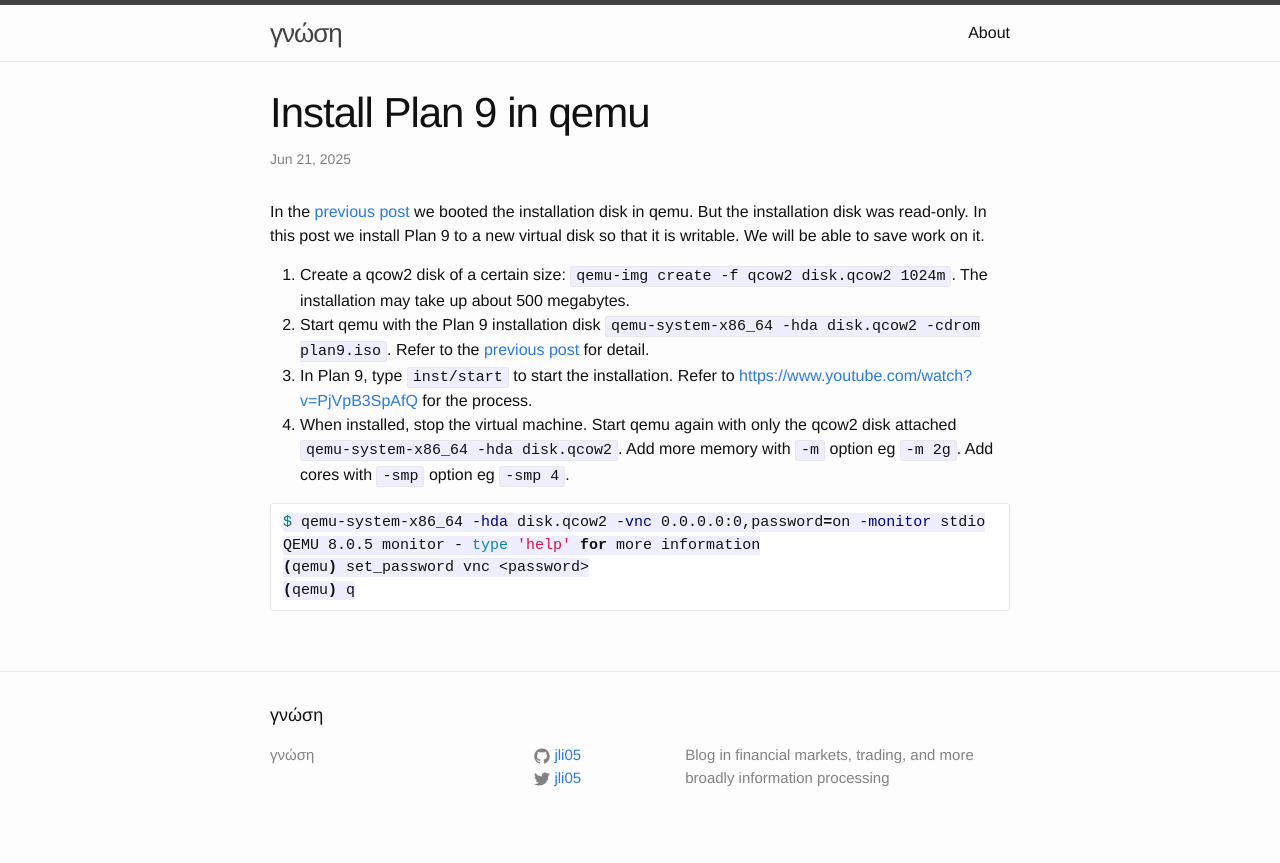
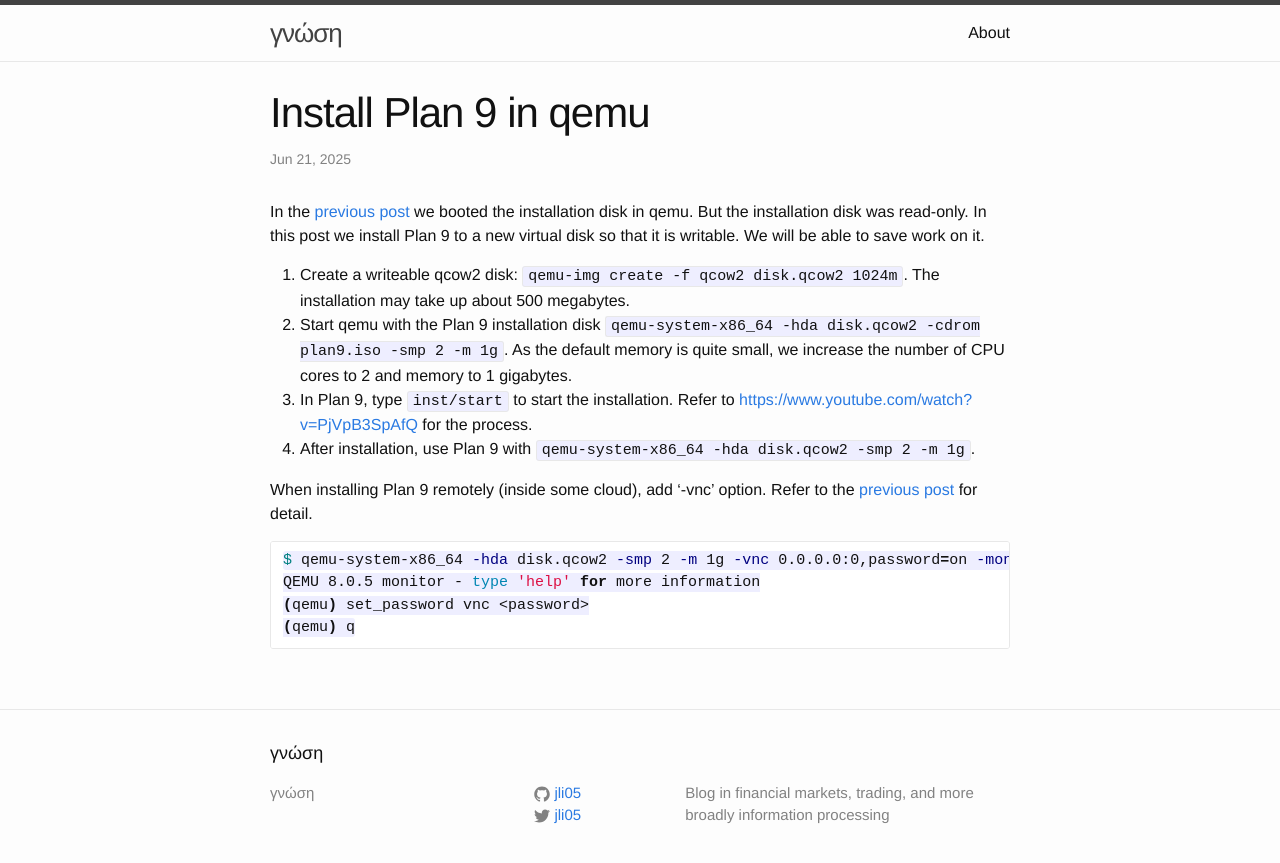
Before and after one commit to jli05/jli05.github.io, a Jekyll site: the page built from _posts/2025-06-21-9front-qemu-setup.md, in a window 1280 px wide. Shown: the top 863 px of the page. Built offline with Jekyll 4.4.1, drawn with Linux system fonts in a browser that asks for light colours.

Commit message:
increase number of CPUs and memory

````diff
--- a/_posts/2025-06-21-9front-qemu-setup.md
+++ b/_posts/2025-06-21-9front-qemu-setup.md
@@ -5,13 +5,15 @@ layout: post
 
 In the [previous post](/2025/06/15/start-plan9-in-qemu.html) we booted the installation disk in qemu. But the installation disk was read-only. In this post we install Plan 9 to a new virtual disk so that it is writable. We will be able to save work on it.
 
-1. Create a qcow2 disk of a certain size: `qemu-img create -f qcow2 disk.qcow2 1024m`. The installation may take up about 500 megabytes.
-2. Start qemu with the Plan 9 installation disk `qemu-system-x86_64 -hda disk.qcow2 -cdrom plan9.iso`. Refer to the [previous post](/2025/06/15/start-plan9-in-qemu.html) for detail.
+1. Create a writeable qcow2 disk: `qemu-img create -f qcow2 disk.qcow2 1024m`. The installation may take up about 500 megabytes.
+2. Start qemu with the Plan 9 installation disk `qemu-system-x86_64 -hda disk.qcow2 -cdrom plan9.iso -smp 2 -m 1g`. As the default memory is quite small, we increase the number of CPU cores to 2 and memory to 1 gigabytes.
 3. In Plan 9, type `inst/start` to start the installation. Refer to [https://www.youtube.com/watch?v=PjVpB3SpAfQ](https://www.youtube.com/watch?v=PjVpB3SpAfQ) for the process.
-4. When installed, stop the virtual machine. Start qemu again with only the qcow2 disk attached `qemu-system-x86_64 -hda disk.qcow2`. Add more memory with `-m` option eg `-m 2g`. Add cores with `-smp` option eg `-smp 4`.
+4. After installation, use Plan 9 with `qemu-system-x86_64 -hda disk.qcow2 -smp 2 -m 1g`.
+
+When installing Plan 9 remotely (inside some cloud), add '-vnc' option. Refer to the [previous post](/2025/06/15/start-plan9-in-qemu.html) for detail.
 
 ```sh
-$ qemu-system-x86_64 -hda disk.qcow2 -vnc 0.0.0.0:0,password=on -monitor stdio
+$ qemu-system-x86_64 -hda disk.qcow2 -smp 2 -m 1g -vnc 0.0.0.0:0,password=on -monitor stdio
 QEMU 8.0.5 monitor - type 'help' for more information
 (qemu) set_password vnc <password>
 (qemu) q
````
